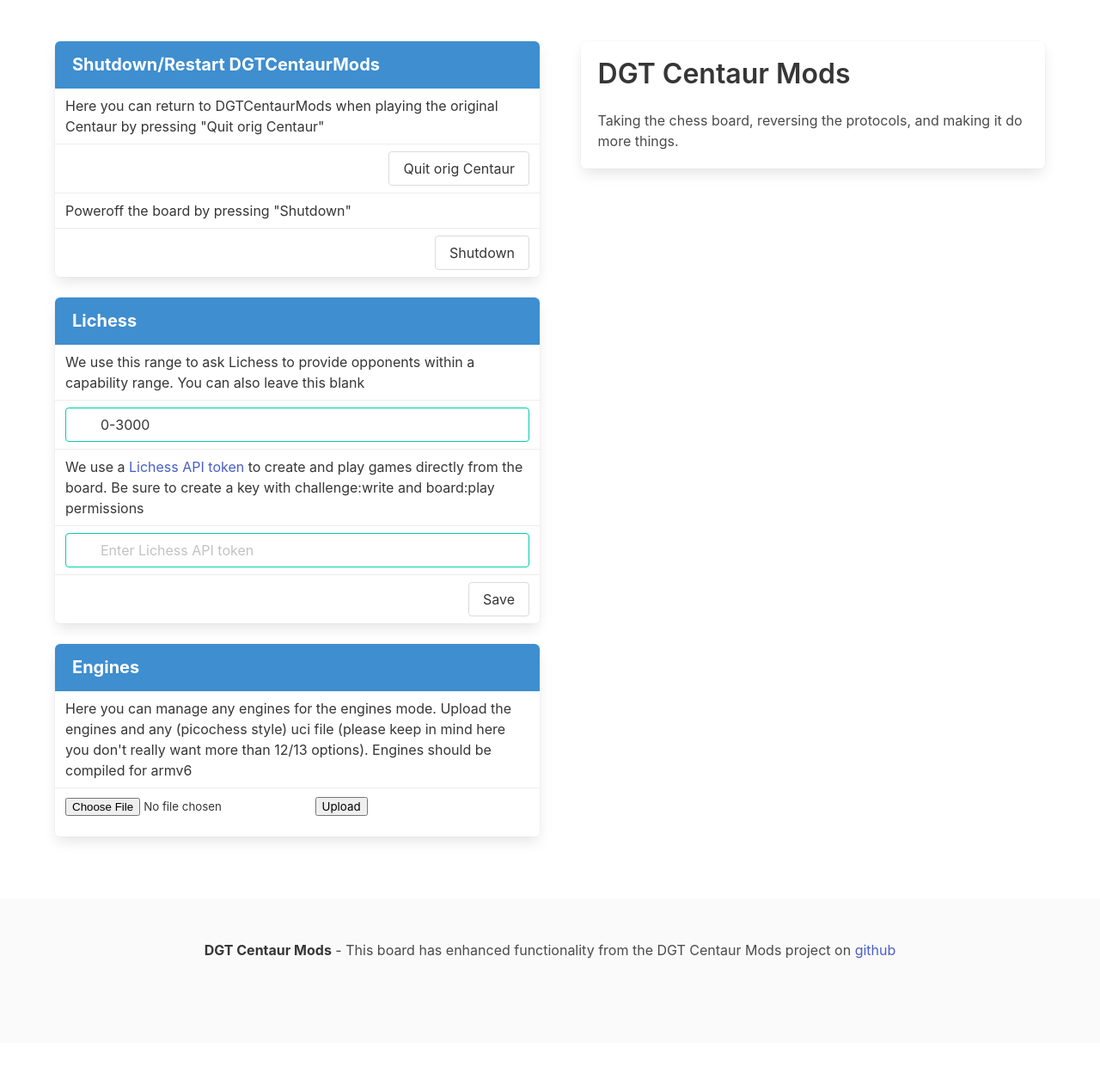
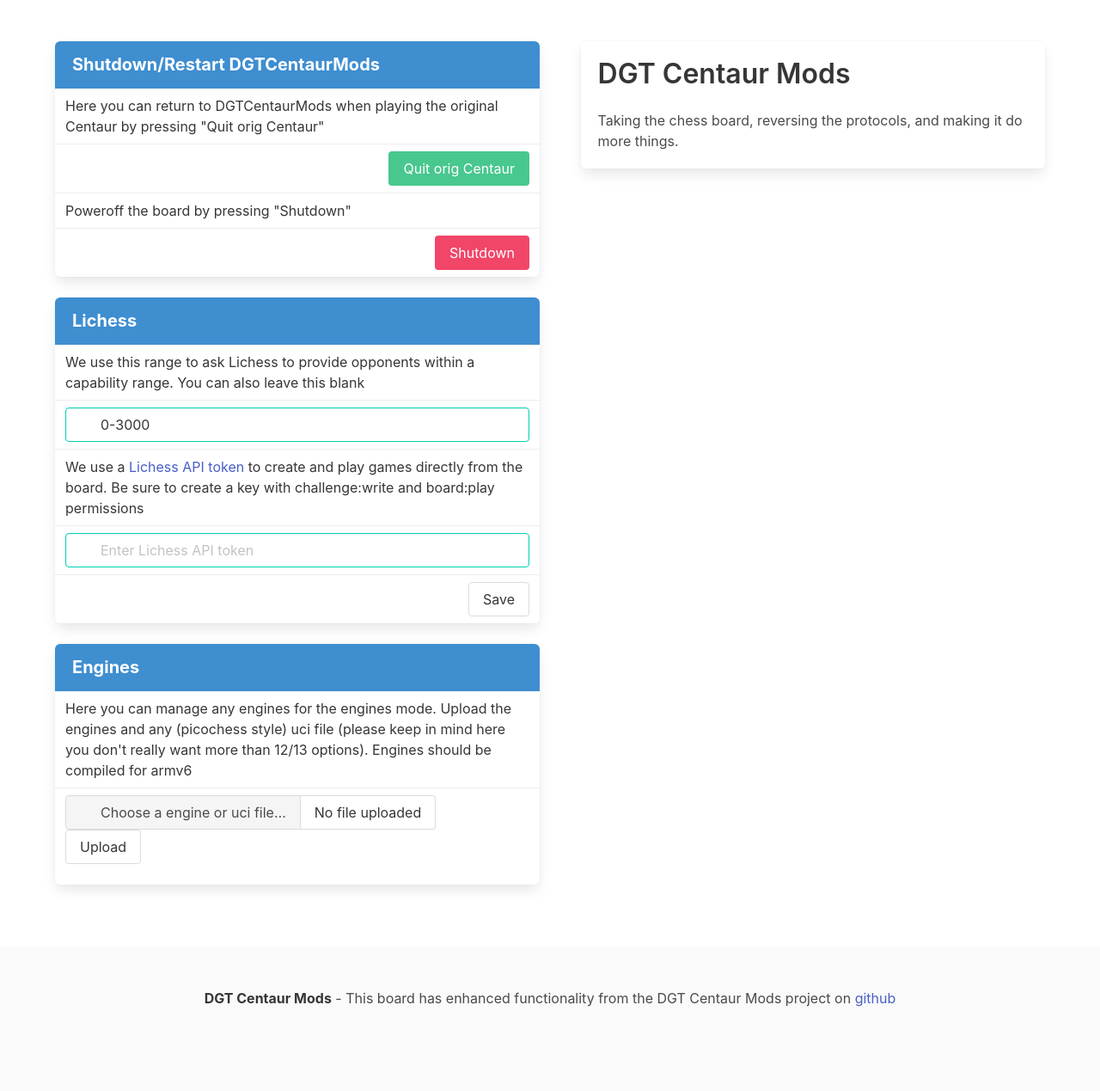
Before and after one commit to DGTCentaurMods/DGTCentaurMods, a Flask app: page /configure in a window 1280 px wide. Shown: the part 52-1321 px from the top of the page at 86% size. Before the commit the page ends 1167 px from the top, so only its background shows below. Run offline with Flask 2, Linux system fonts and the light colour scheme; data that the repository does not hold is empty; parts of the project's set-up code (start-up, migrations or seed data) failed here and were passed over.

Commit message:
Change Configure page - Bulma like upload

```diff
--- a/DGTCentaurMods/web/templates/configure.html
+++ b/DGTCentaurMods/web/templates/configure.html
@@ -58,7 +58,7 @@
 
           <div class="panel-block">
             <div class="is-pulled-right" style="width:100%">
-              <button class="button is-pulled-right" id="return2DGTMods" style="margin-left:10px;" onClick="returnToDGTCentaurMods()">Quit orig Centaur</button>
+              <button class="button is-success is-pulled-right" id="return2DGTMods" style="margin-left:10px;" onClick="returnToDGTCentaurMods()">Quit orig Centaur</button>
             </div>
             </div>
 
@@ -69,7 +69,7 @@
           </div>
           <div class="panel-block">
             <div class="is-pulled-right" style="width:100%">
-            <button class="button is-pulled-right" id="shutDownBoard" style="margin-left:10px;" onClick="shutDownBoard()">Shutdown</button>
+            <button class="button is-danger is-pulled-right" id="shutDownBoard" style="margin-left:10px;" onClick="shutDownBoard()">Shutdown</button>
             </div>
           </div>
       </article>
@@ -122,12 +122,36 @@
 
           </div>
             <div class="panel-block">
-            <div class="is-pulled-right" style="width:100%">
-                <form method=post enctype=multipart/form-data action="/uploadengine">
-                  <input type=file name=file>
-                  <input type=submit value=Upload>
-                </form>
-            </div>
+              <form method="POST" action="/uploadengine" enctype="multipart/form-data">
+                <div id="file-js-example" class="file has-name">
+                  <label class="file-label">
+                    <input class="file-input" type="file" name="file">
+                    <span class="file-cta">
+                      <span class="file-icon">
+                        <i class="fas fa-upload"></i>
+                      </span>
+                      <span class="file-label">
+                        Choose a engine or uci file…
+                      </span>
+                    </span>
+                    <span class="file-name">
+                      No file uploaded
+                    </span>
+                  </label>
+                </div>
+
+
+                <p><input class="button" type="submit" value="Upload"></p>
+              </form>
+              <script>
+                const fileInput = document.querySelector('#file-js-example input[type=file]');
+                fileInput.onchange = () => {
+                  if (fileInput.files.length > 0) {
+                    const fileName = document.querySelector('#file-js-example .file-name');
+                    fileName.textContent = fileInput.files[0].name;
+                  }
+                }
+              </script>
             </div>
         </article>
     </div>
```
